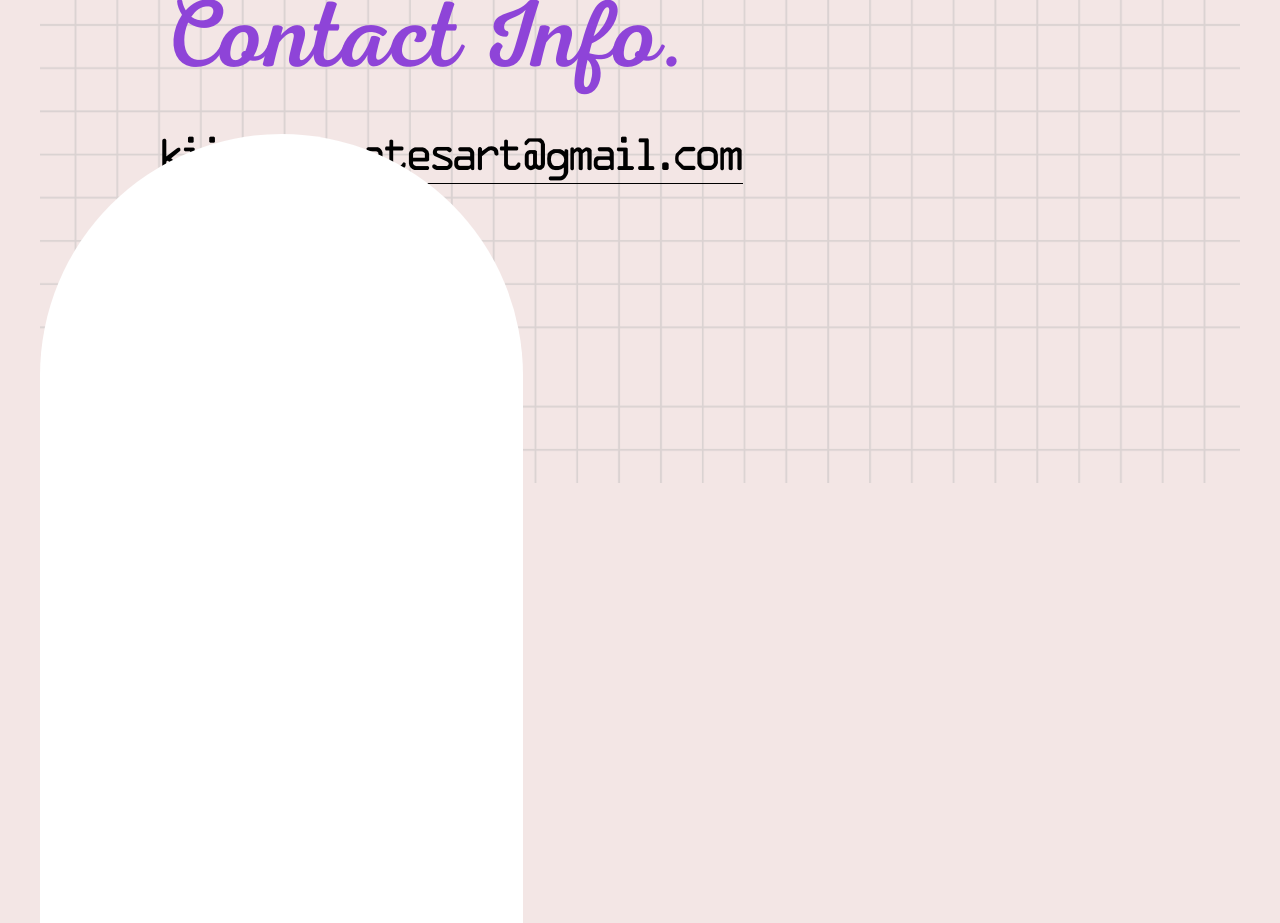
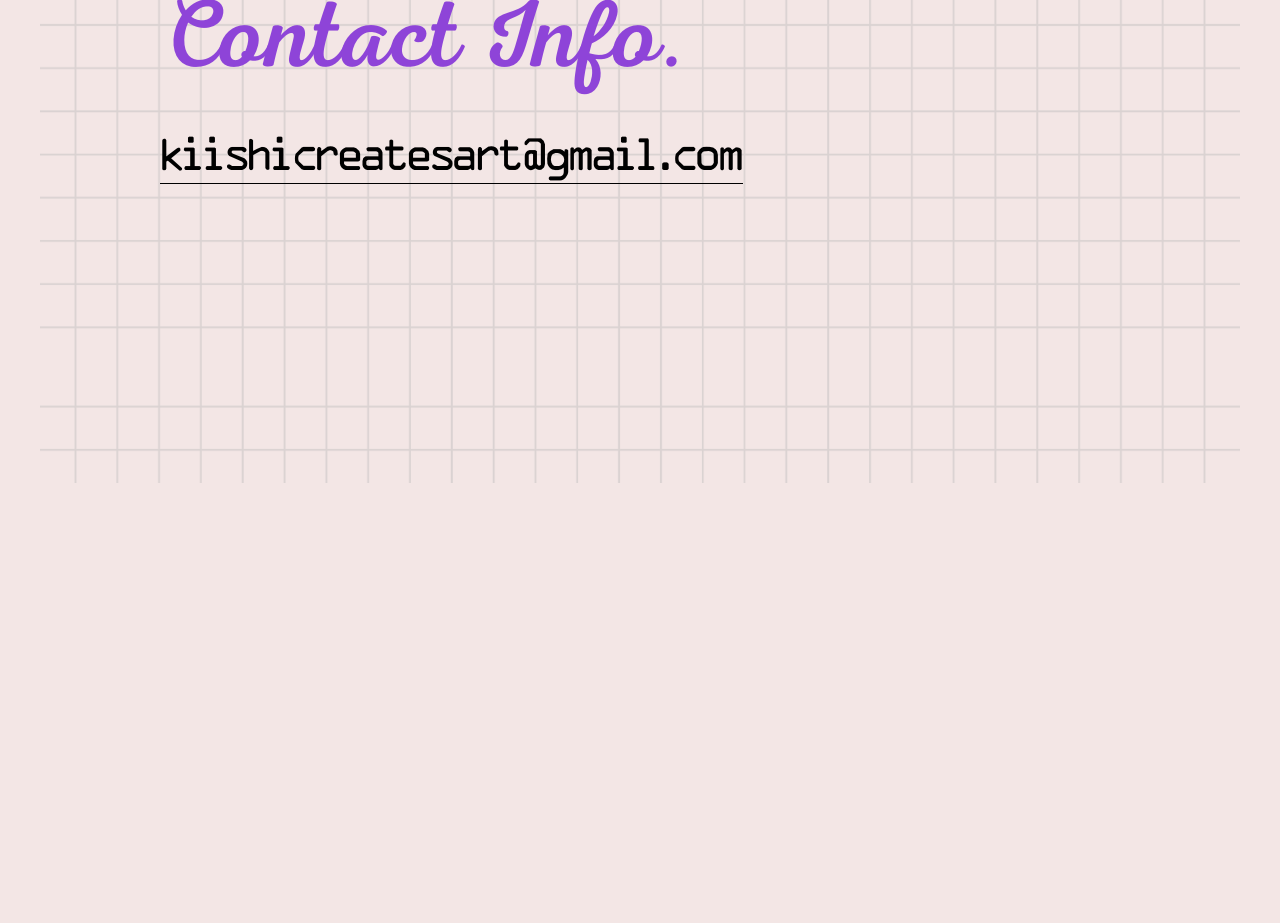
Before and after one commit to Oluwa-nifemi/sayo-portfolio, a Nuxt app: page / in a window 1280 px wide. Shown: the part 7400-8323 px from the top of the page. After the commit the page ends 7923 px from the top, so only its background shows below. Built offline with nearby package versions, Linux system fonts and the light colour scheme.

Commit message:
Removed back to top

```diff
--- a/pages/index.vue
+++ b/pages/index.vue
@@ -133,9 +133,6 @@ const toggleMenu = () => menuIsOpen.value = !menuIsOpen.value
             kiishicreatesart@gmail.com
         </a>
     </section>
-    <button class="back-to-top">
-        Back to top
-    </button>
     <button class="menu-button" @click="toggleMenu">
         <Hamburger/>
     </button>
```
